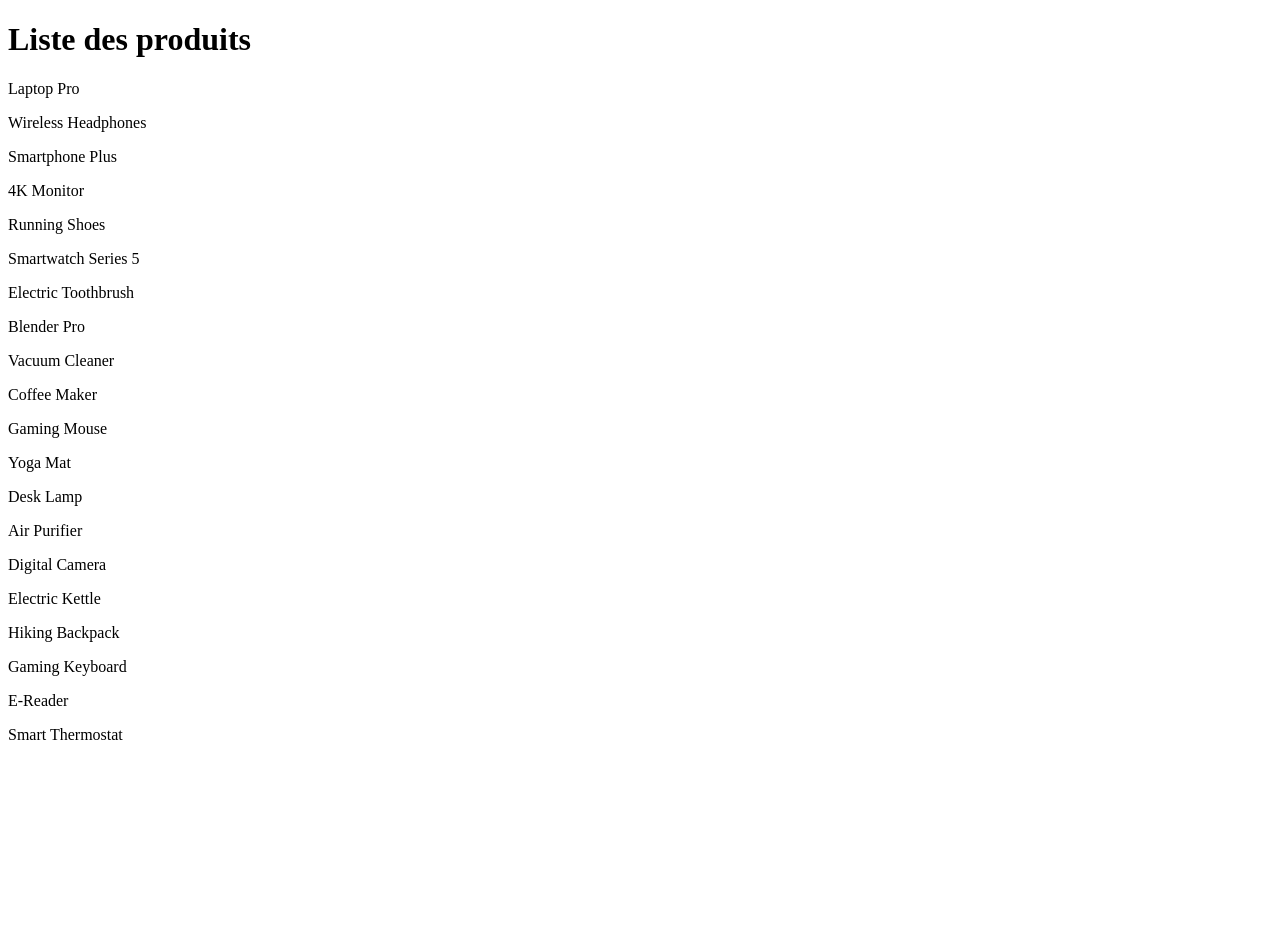
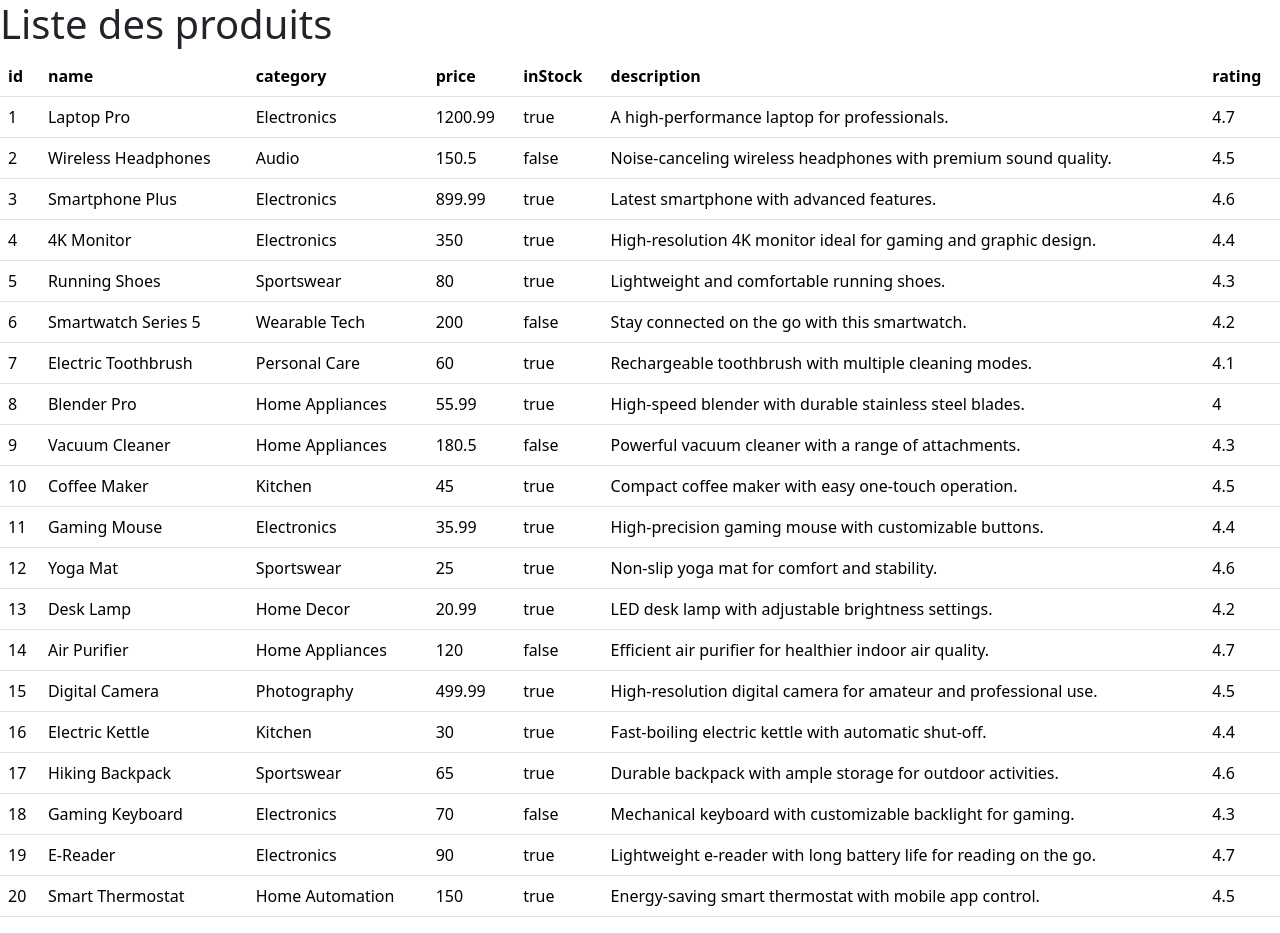
Before and after one commit to Christ0u/tp03_gerard_christopher, an Angular app: page / in a window 1280 px wide. Before the commit the page ends 800 px from the top, so only its background shows below. Built offline with nearby package versions, Linux system fonts and the light colour scheme.

Commit message:
CHG : Modification du composant ProductsList pour qu'il affiche les produits contenus dans le fichier JSON sous la forme d'un tableau
Signed-off-by: Christopher GERARD <christopher.gerard@ikmail.com>

```diff
--- a/src/app/products-list/products-list.component.html
+++ b/src/app/products-list/products-list.component.html
@@ -1 +1,33 @@
-<p *ngFor="let product of productsList">{{product.name}}</p>
+<!DOCTYPE html>
+<html lang="fr">
+
+    <head>
+        <meta charset="UTF-8">
+        <meta name="viewport" content="width=device-width, initial-scale=1.0">
+        <title>Rejoindre la team</title>
+        <link href="https://cdn.jsdelivr.net/npm/bootstrap@5.3.3/dist/css/bootstrap.min.css" rel="stylesheet"
+            integrity="sha384-QWTKZyjpPEjISv5WaRU9OFeRpok6YctnYmDr5pNlyT2bRjXh0JMhjY6hW+ALEwIH" crossorigin="anonymous">
+    </head>
+
+    <body>
+        <!-- <p *ngFor="let product of productsList">{{product.name}}</p> -->
+
+        <table class="table">
+            <thead>
+                <tr>
+                    <th *ngFor="let key of keys">{{key}}</th>
+                </tr>
+            </thead>
+
+            <tbody>
+                <tr *ngFor="let product of productsList">
+                    <td *ngFor="let key of keys">
+                        {{ product[key] }}
+                    </td>
+                </tr>
+            </tbody>
+
+        </table>
+
+    </body>
+</html>
--- a/src/app/products-list/products-list.component.ts
+++ b/src/app/products-list/products-list.component.ts
@@ -11,8 +11,16 @@ import products from './data/products.json';
 })
 export class ProductsListComponent {
   productsList: { id: Number, name: String, category: String, price: Number, inStock: Boolean, description: String, rating: number }[] = products;
+  // Définition des clés comme étant des clés du type produit
+  keys: Array<keyof typeof this.productsList[number]> = ["id", "name", "category", "price", "inStock", "description", "rating"];
 
   constructor() {
-    console.log(this.productsList);
+    for (let productIndex = 0; productIndex < this.productsList.length; productIndex++) {
+
+      for (let keyIndex = 0; keyIndex < this.keys.length; keyIndex++) {
+        console.log(this.productsList[productIndex][this.keys[keyIndex]]);
+      }
+
+    }
   }
 }
```
